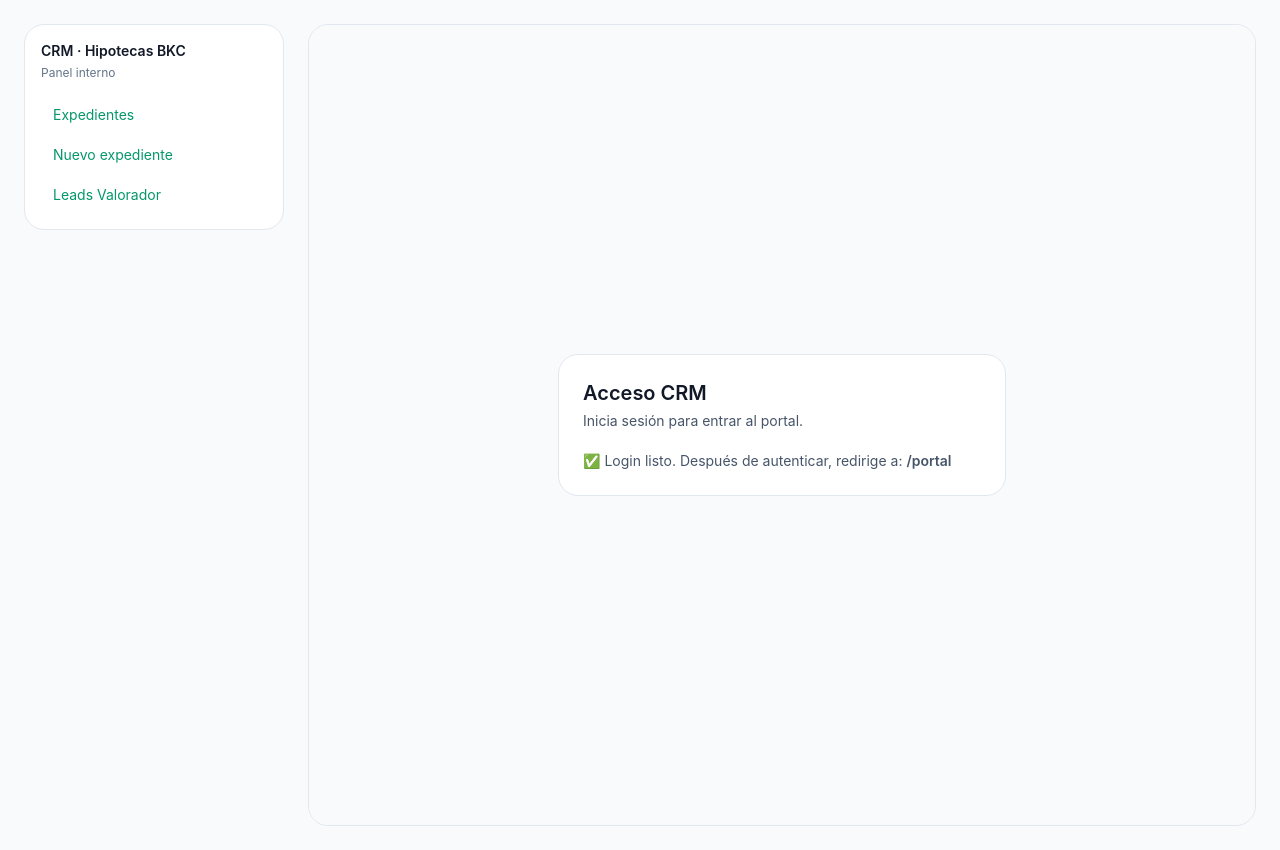
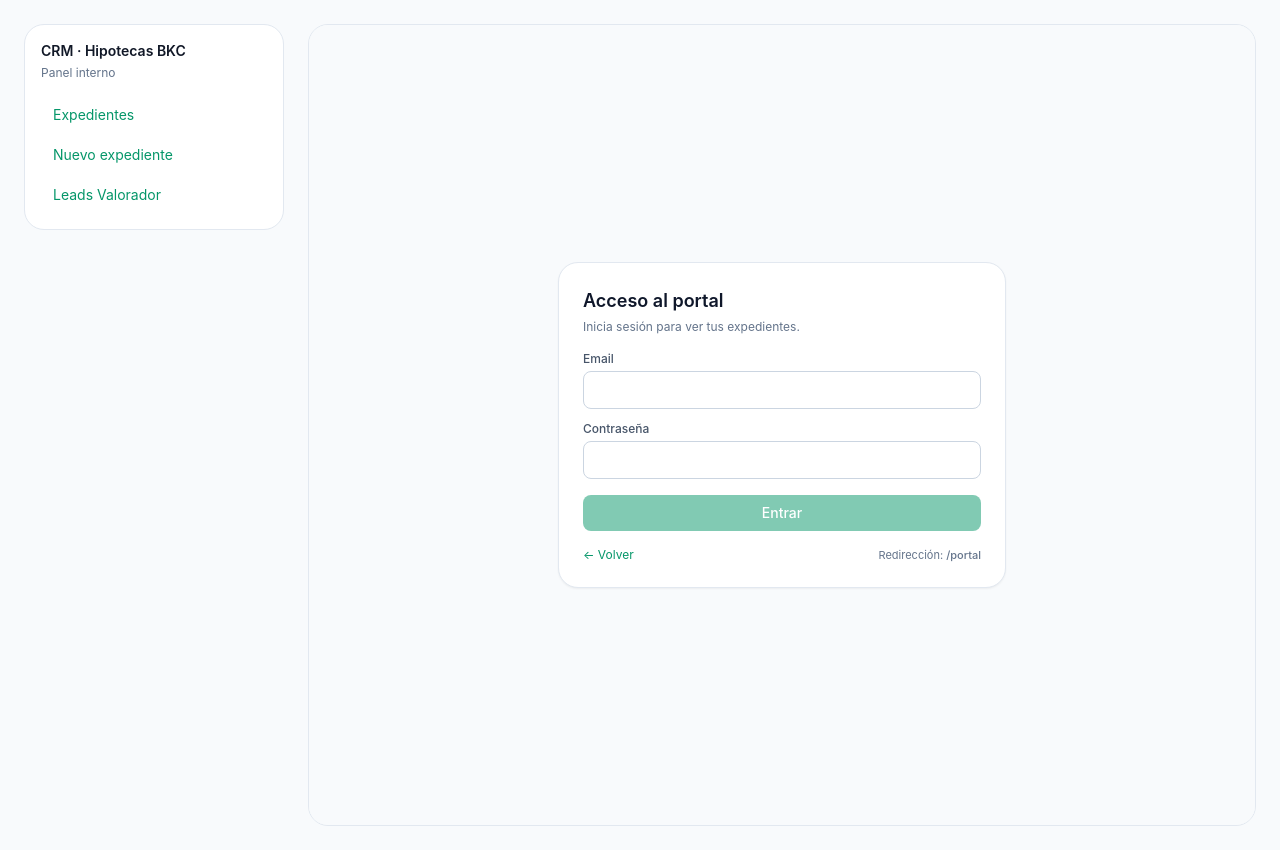
Before and after one commit to infobkchome-code/backhipotecas, a Next.js app: page /portal/login in a window 1280 px wide. Built offline with nearby package versions, Linux system fonts and the light colour scheme; no server answers.

Commit message:
Update LoginClient.tsx

```diff
--- a/app/portal/login/LoginClient.tsx
+++ b/app/portal/login/LoginClient.tsx
@@ -1,33 +1,126 @@
-"use client";
+'use client';
 
-import { useMemo } from "react";
-import { useSearchParams } from "next/navigation";
+import { useEffect, useMemo, useState } from 'react';
+import { useRouter, useSearchParams } from 'next/navigation';
+import Link from 'next/link';
+import { supabase } from '@/lib/supabaseClient';
 
 export default function LoginClient() {
-  const sp = useSearchParams();
+  const router = useRouter();
+  const searchParams = useSearchParams();
 
-  // ejemplo típico: /portal/login?next=/portal/leads-valorador
-  const next = useMemo(() => sp.get("next") || "/portal", [sp]);
-  const error = useMemo(() => sp.get("error"), [sp]);
+  const [email, setEmail] = useState('');
+  const [password, setPassword] = useState('');
+
+  const [loading, setLoading] = useState(false);
+  const [msg, setMsg] = useState<string | null>(null);
+
+  // si usabas callbackUrl / next / redirectTo, aquí lo normalizamos
+  const redirectTo = useMemo(() => {
+    const next = searchParams.get('next') || searchParams.get('redirectTo');
+    if (!next) return '/portal';
+    // evita redirects raros externos
+    if (!next.startsWith('/')) return '/portal';
+    return next;
+  }, [searchParams]);
+
+  useEffect(() => {
+    // si ya está logueado, fuera
+    const check = async () => {
+      const { data } = await supabase.auth.getUser();
+      if (data?.user) router.replace(redirectTo);
+    };
+    check();
+  }, [router, redirectTo]);
+
+  const handleLogin = async () => {
+    setMsg(null);
+    setLoading(true);
+
+    try {
+      const { data, error } = await supabase.auth.signInWithPassword({
+        email,
+        password,
+      });
+
+      if (error || !data?.user) {
+        setMsg(error?.message || 'No se pudo iniciar sesión.');
+        return;
+      }
+
+      router.replace(redirectTo);
+    } catch {
+      setMsg('Error inesperado al iniciar sesión.');
+    } finally {
+      setLoading(false);
+    }
+  };
 
   return (
-    <main className="min-h-screen bg-slate-50 flex items-center justify-center p-6">
-      <div className="w-full max-w-md rounded-2xl border border-slate-200 bg-white p-6">
-        <h1 className="text-xl font-semibold">Acceso CRM</h1>
-        <p className="text-sm text-slate-600 mt-1">Inicia sesión para entrar al portal.</p>
+    <div className="min-h-screen bg-slate-50 text-slate-900 flex items-center justify-center px-4">
+      <div className="w-full max-w-md bg-white border border-slate-200 rounded-2xl shadow-sm p-6 space-y-4">
+        <div className="space-y-1">
+          <h1 className="text-lg font-semibold">Acceso al portal</h1>
+          <p className="text-xs text-slate-500">
+            Inicia sesión para ver tus expedientes.
+          </p>
+        </div>
 
-        {error && (
-          <div className="mt-4 rounded-xl border border-red-200 bg-red-50 px-4 py-3 text-sm text-red-800">
-            {error}
+        {msg && (
+          <div className="rounded-lg border border-red-200 bg-red-50 px-3 py-2 text-xs text-red-700">
+            {msg}
           </div>
         )}
 
-        {/* AQUÍ pega tu formulario real de login */}
-        <div className="mt-5 text-sm text-slate-600">
-          ✅ Login listo. Después de autenticar, redirige a:{" "}
-          <span className="font-semibold">{next}</span>
+        <div className="space-y-3">
+          <div>
+            <label className="block text-xs font-medium text-slate-600 mb-1">
+              Email
+            </label>
+            <input
+              type="email"
+              value={email}
+              onChange={(e) => setEmail(e.target.value)}
+              className="w-full rounded-lg border border-slate-300 bg-white px-3 py-2 text-sm focus:outline-none focus:ring-2 focus:ring-emerald-500"
+              autoComplete="email"
+            />
+          </div>
+
+          <div>
+            <label className="block text-xs font-medium text-slate-600 mb-1">
+              Contraseña
+            </label>
+            <input
+              type="password"
+              value={password}
+              onChange={(e) => setPassword(e.target.value)}
+              className="w-full rounded-lg border border-slate-300 bg-white px-3 py-2 text-sm focus:outline-none focus:ring-2 focus:ring-emerald-500"
+              autoComplete="current-password"
+              onKeyDown={(e) => {
+                if (e.key === 'Enter') void handleLogin();
+              }}
+            />
+          </div>
+        </div>
+
+        <button
+          type="button"
+          onClick={handleLogin}
+          disabled={loading || !email || !password}
+          className="w-full rounded-lg bg-emerald-600 px-4 py-2 text-sm font-medium text-white hover:bg-emerald-500 disabled:opacity-50 disabled:cursor-not-allowed"
+        >
+          {loading ? 'Entrando…' : 'Entrar'}
+        </button>
+
+        <div className="flex items-center justify-between text-xs text-slate-500">
+          <Link href="/" className="hover:underline">
+            ← Volver
+          </Link>
+          <span className="text-[11px]">
+            Redirección: <span className="font-medium">{redirectTo}</span>
+          </span>
         </div>
       </div>
-    </main>
+    </div>
   );
 }
```
